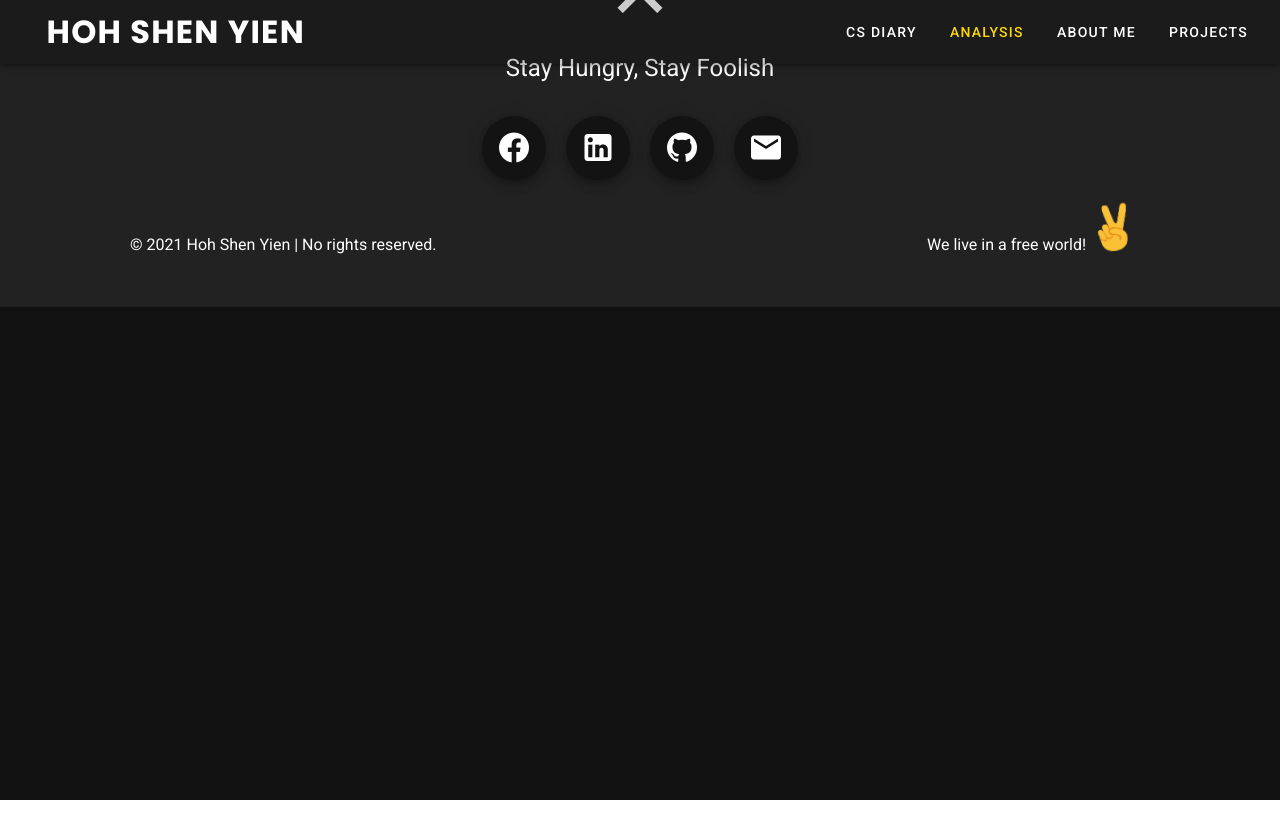
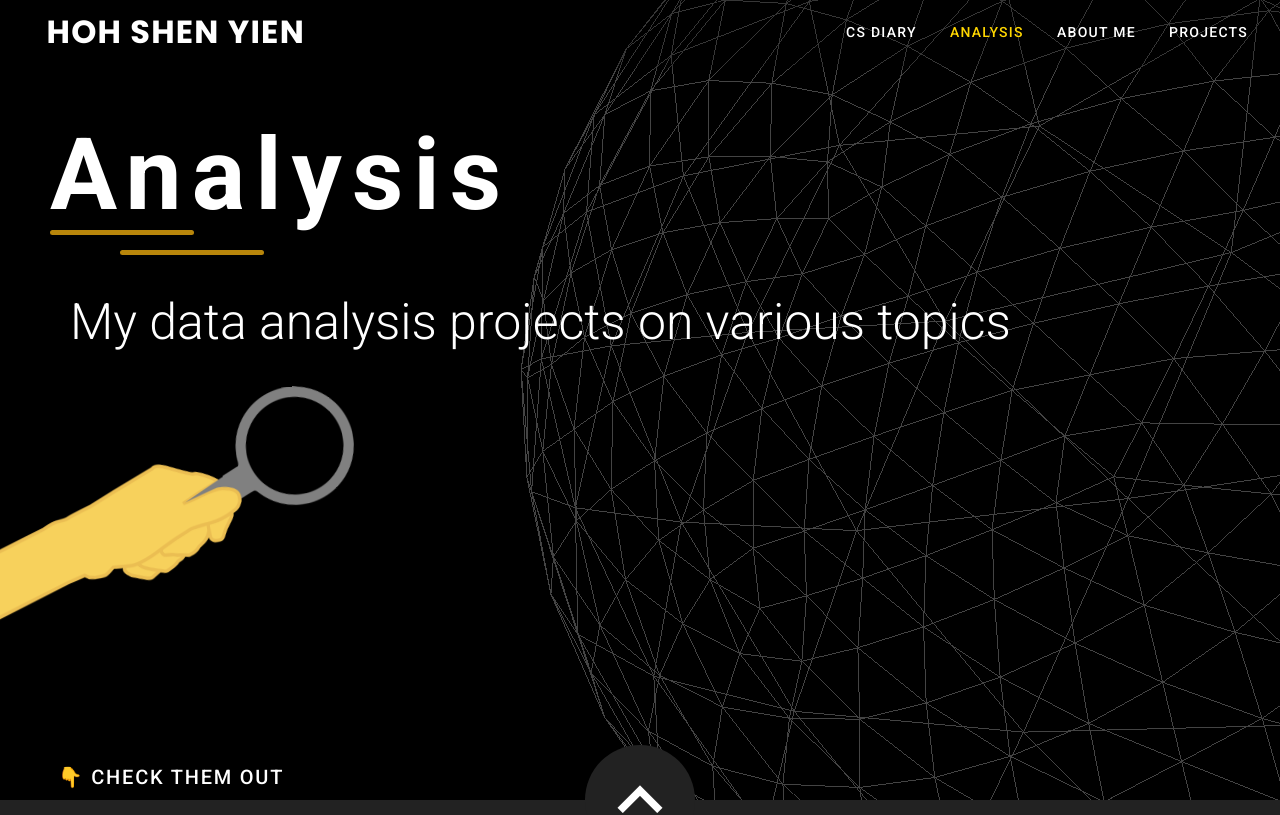
Before and after one commit to HohShenYien/portfolio-v2, a Nuxt app: page /analysis in a window 1280 px wide. Shown: the top 815 px of the page. Built offline with nearby package versions, Linux system fonts and the light colour scheme; what particles.vue would draw is missing.

Commit message:
Completed desktop analysis top part

```diff
--- a/assets/global.css
+++ b/assets/global.css
@@ -16,6 +16,7 @@
 }
 .page-subtitle {
   font-size: 50px;
+  font-weight: 300;
 }
 * {
   font-family: Roboto, sans-serif;
--- a/nuxt.config.js
+++ b/nuxt.config.js
@@ -67,6 +67,8 @@ export default {
 
   // Build Configuration: https://go.nuxtjs.dev/config-build
   build: {
-
+    transpile: [
+      "three"
+    ]
   }
 }
--- a/package.json
+++ b/package.json
@@ -17,6 +17,7 @@
     "npm": "^8.1.1",
     "nuxt": "^2.15.7",
     "particles.vue": "^2.19.0",
+    "three": "^0.136.0",
     "tsparticles": "^1.36.0",
     "typewriter-effect": "^2.18.2",
     "vue": "^2.6.14",
--- a/pages/about.vue
+++ b/pages/about.vue
@@ -320,7 +320,7 @@ export default {
 }
 
 .skill-card:hover {
-  box-shadow: -4px 6px #444;
+  box-shadow: -4px 6px #444444 !important;
   transform: translateX(4px) translateY(-8px);
 }
 
--- a/pages/analysis.vue
+++ b/pages/analysis.vue
@@ -1,13 +1,178 @@
 <template>
+  <div>
+    <div class="section" id="section1">
+      <div class="background" data-aos="zoom-in-left"><canvas id="canvas"/></div>
+      <div class="content">
+        <h1 class="page-title" data-aos="fade-right" data-aos-delay="250">Analysis</h1>
+        <div class="underlines" data-aos="fade-right" data-aos-delay="350">
+          <div id="underline1"></div>
+          <div id="underline2"></div>
+        </div>
+        <div class="page-subtitle" data-aos="fade-right" data-aos-delay="550">My data analysis projects on various topics</div>
+        <div id="hand">
+          <img src="/analysis/holding_magnifying.png" height="240px" alt="">
+        </div>
+      </div>
+      <v-btn id="check-btn" text>👇 Check them out </v-btn>
+    </div>
+  </div>
 
 </template>
 
 <script>
+import * as THREE from 'three'
+import AOS from 'aos'
+import 'animate.css'
 export default {
-  name: "analysis"
+  name: "analysis",
+  methods: {
+    startBackground() {
+      let scene = new THREE.Scene();
+      let camera = new THREE.PerspectiveCamera(50, window.innerWidth / window.innerHeight, 0.1, 2000);
+      camera.position.z = 1.5;
+      camera.position.x = -0.8;
+
+      let canvas = document.querySelector("#canvas");
+      let renderer = new THREE.WebGLRenderer({canvas: canvas});
+
+      let geometry = new THREE.IcosahedronGeometry(1, 5);
+      let material = new THREE.MeshBasicMaterial({
+        color: '#444',
+        wireframe: true,
+      });
+      let cube = new THREE.Mesh(geometry, material);
+      scene.add(cube);
+
+      function resize() {
+        let width = canvas.clientWidth;
+        let height = canvas.clientHeight;
+        if (width != canvas.width || height != canvas.height) {
+          renderer.setSize(width, height, false);
+          camera.aspect = width / height;
+          camera.updateProjectionMatrix();
+        }
+      }
+      function render(time) {
+        time *= 0.0002;
+        resize();
+        cube.rotation.x = time;
+        cube.rotation.y = time * 0.31;
+        renderer.render(scene, camera);
+        requestAnimationFrame(render);
+      }
+      render();
+    },
+    startComponents() {
+      document.getElementById('hand').classList.add('start');
+      document.getElementById('check-btn').classList.add('start');
+    }
+  },
+  mounted() {
+    this.startBackground();
+    AOS.init();
+    this.startComponents();
+  }
 }
 </script>
+<style scoped>
+#check-btn {
+  position: absolute;
+  bottom: -50px;
+  left: 40px;
+  font-size: 20px;
+}
+#check-btn.start {
+  animation: fade-from-bottom 1s linear forwards;
+  animation-delay: 1s;
+}
+#hand {
+  position: relative;
+  margin-top: 60px;
+  margin-left: -130px;
+  visibility: hidden;
+}
+#hand.start {
+  visibility: visible !important;
+}
+#hand.start img {
+  position: absolute;
+  transform-origin: left bottom;
+  transform: rotate(-90deg);
+  animation: swingMag 1s cubic-bezier(.55,1.02,.72,.65) forwards;
+  animation-delay: 600ms;
+}
+.underlines {
+  margin-top: -20px;
+  margin-bottom: 30px;
+}
 
-<style scoped>
+.page-subtitle {
+  margin-left: 20px;
+}
 
+#underline1 {
+  width: 144px;
+  height: 5px;
+  border-radius: 6px;
+  background-color: darkgoldenrod;
+}
+
+#underline2 {
+  width: 144px;
+  height: 5px;
+  border-radius: 6px;
+  background-color: darkgoldenrod;
+  margin-left: 70px;
+  margin-top: 15px;
+}
+#section1 {
+  background-color: black;
+}
+#section1 .content {
+  z-index: 1;
+  padding-top: 100px;
+  padding-left: 50px;
+  position: relative;
+}
+.section {
+  min-height: 100vh;
+  position: relative;
+}
+.background {
+  left: 0;
+  right: 0;
+  top: 0;
+  bottom: 0;
+  position: absolute;
+  z-index: 0;
+}
+#canvas {
+  height: 100%;
+  width: 100%;
+}
+
+@keyframes swingMag {
+  0% {
+    transform: rotate(-90deg);
+  }
+  65% {
+    transform: rotate(-5deg);
+  }
+  80% {
+    transform: rotate(-15deg);
+  }
+  100% {
+    transform: rotate(-5deg);
+  }
+}
+@keyframes fade-from-bottom {
+  0% {
+    opacity: 0;
+    bottom: -50px;
+  }
+  100% {
+    opacity: 1;
+    bottom: 5px;
+  }
+}
 </style>
```
Also changed, not shown: static/analysis/holding_magnifying.png (added), 1 other file (tests, documents, lock files or other folders).
